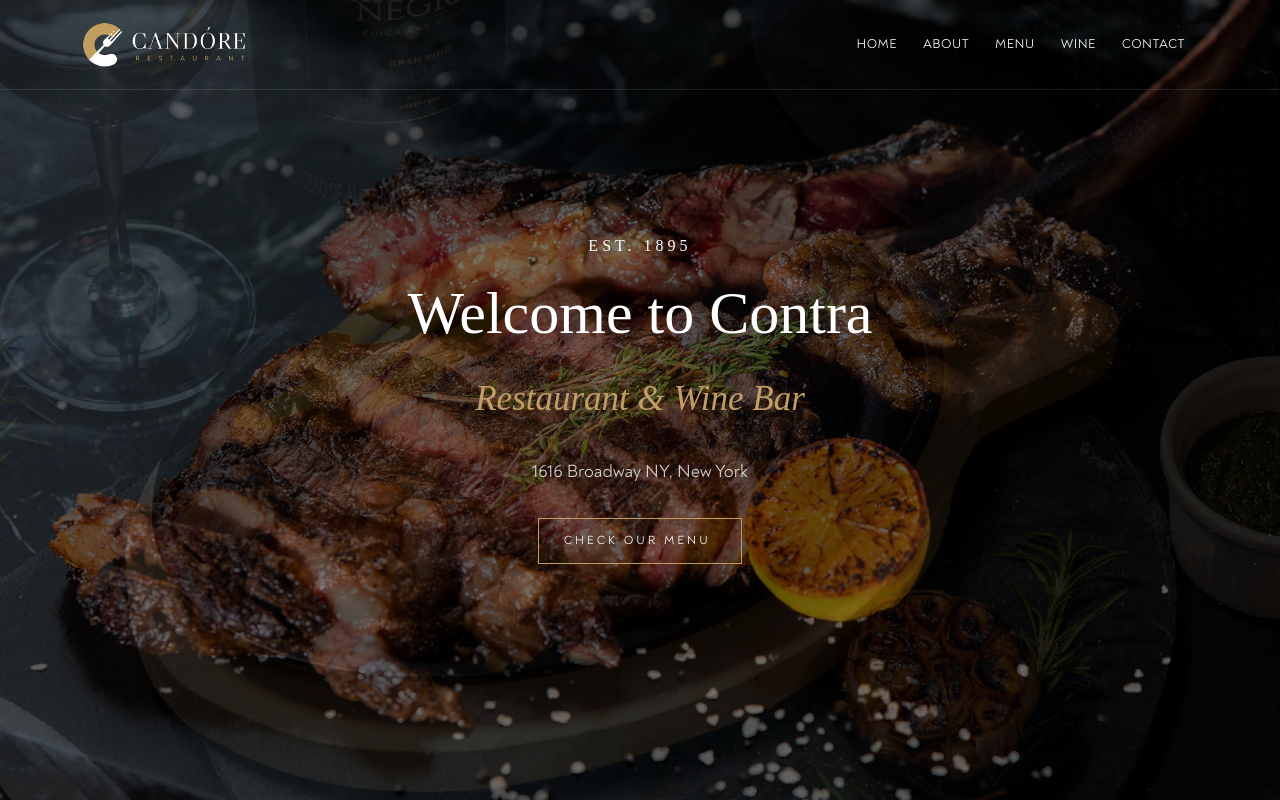
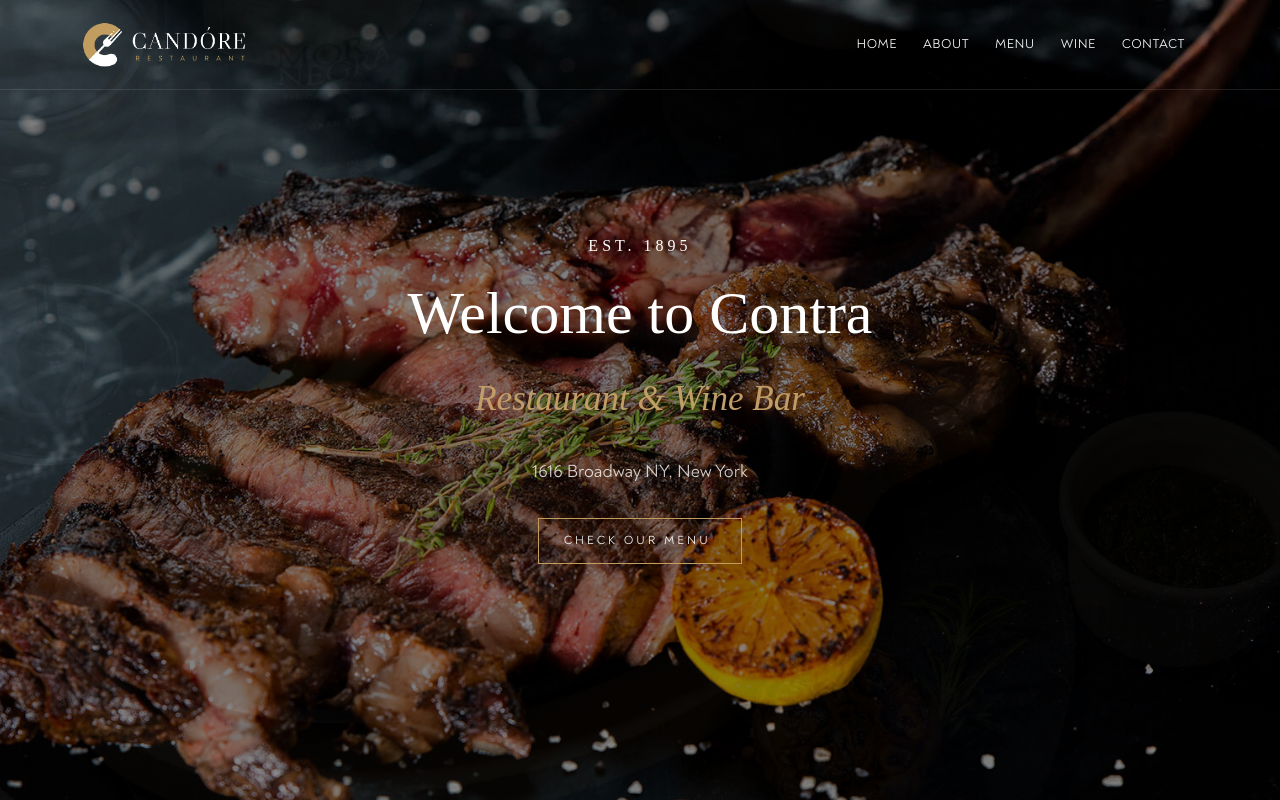
Before and after one commit to andrejabozovic/restaurant-site, a Next.js app: page / in a window 1280 px wide. Built offline with nearby package versions, Linux system fonts and the light colour scheme.

Commit message:
Fix: Removed flickering and added smooth cross-fade transition

```diff
--- a/components/HeroSlider.js
+++ b/components/HeroSlider.js
@@ -20,21 +20,28 @@ export default function HeroSlider() {
   return (
     <div style={{ position: 'absolute', top: 0, left: 0, width: '100%', height: '100%', zIndex: 1, overflow: 'hidden', background: '#000' }}>
 
-
       <style>{`
-        @keyframes kenburns {
-          0% { transform: scale(1.2); }
-          100% { transform: scale(1); }
+        @keyframes zoomToTopRight {
+          0% {
+            transform: scale(1.3);
           }
-        .animate-kenburns {
-          animation: kenburns 5s ease-out forwards;
+          100% {
+            transform: scale(1);
+          }
+        }
+        .animate-top-right {
+          transform-origin: top right;
+          /* Koristimo linear da pokret bude konstantan bez trzanja */
+          animation: zoomToTopRight 10s linear infinite;
         }
       `}</style>
 
-      {images.map((image, index) => (
+      {images.map((image, index) => {
+        const isActive = index === currentImageIndex;
+        return (
           <div
             key={image}
-          className={index === currentImageIndex ? "animate-kenburns" : ""}
+            className="animate-top-right"
             style={{
               position: 'absolute',
               top: 0,
@@ -44,14 +51,16 @@ export default function HeroSlider() {
               backgroundImage: `url(${image})`,
               backgroundSize: 'cover',
               backgroundPosition: 'center',
-            opacity: index === currentImageIndex ? 1 : 0,
-            transition: 'opacity 1.5s ease-in-out',
+              opacity: isActive ? 1 : 0,
+              transition: 'opacity 2.5s ease-in-out',
+              zIndex: isActive ? 1 : 0,
             }}
           />
-      ))}
+        );
+      })}
 
 
-      <div style={{ position: 'absolute', top: 0, left: 0, width: '100%', height: '100%', backgroundColor: 'rgba(0,0,0,0.4)', zIndex: 2 }}></div>
+      <div style={{ position: 'absolute', top: 0, left: 0, width: '100%', height: '100%', backgroundColor: 'rgba(0,0,0,0.4)', zIndex: 5 }}></div>
     </div>
   );
 }
```
Lines whose indentation alone changed are shown as unchanged.
